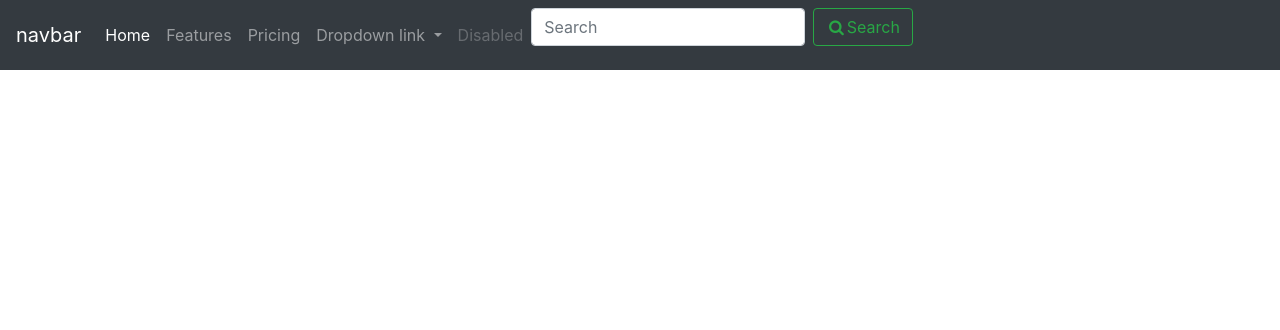
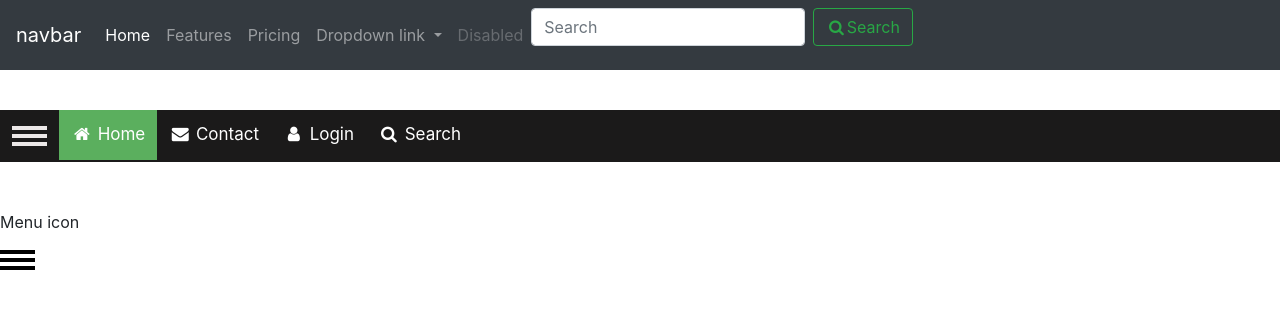
Before and after one commit to bdastur/buidler, a Flask app: template sandbox/templates/navbars.html in a window 1280 px wide. Shown: the top 330 px of the page. Run offline with Flask 2, Linux system fonts and the light colour scheme; the template is opened without the code that fills it, so the values that code supplies are empty; some libraries are stand-ins or nearby versions.

Commit message:
Update nav menu icon

```diff
--- /dev/null
+++ b/csslibs/navbars.css
@@ -0,0 +1,60 @@
+/* Custom styles to override what is default
+ provided by bootstrap
+*/
+
+
+/* Style the navigation bar */
+.custom-navbar-1 {
+        width: 100%;
+        background-color: rgb(27, 26, 26);
+        overflow: auto;
+}
+
+  /* Navbar links */
+  .custom-navbar-1 a {
+        float: left;
+        text-align: center;
+        padding: 12px;
+        color: rgb(255, 255, 255);
+        text-decoration: none;
+        font-size: 17px;
+  }
+
+  /* Navbar links on mouse-over */
+  .custom-navbar-1 a:hover {
+        background-color: rgb(77, 77, 77);
+  }
+
+  /* Current/active navbar link */
+.custom-active {
+        background-color: rgb(91, 175, 94);
+  }
+
+  /* Style the search box inside the navigation bar */
+.custom-navbar-1 input[type=text] {
+        float: right;
+        padding: 4px;
+        border: none;
+        margin-top: 8px;
+        margin-right:86px;
+        font-size: 17px;
+  }
+
+  /* Add responsiveness - will automatically display the navbar vertically instead of horizontally on screens less than 500 pixels */
+  @media screen and (max-width: 500px) {
+        .custom-navbar-1 a {
+          float: none;
+          display: block;
+        }
+  }
+
+.custom-menu-icon {
+    width: 35px;
+    height: 4px;
+    background-color: rgb(236, 232, 232);
+    margin: 4px  0;
+}
+
+.bg-color-black {
+    background-color: black;
+}
--- a/sandbox/templates/navbars.html
+++ b/sandbox/templates/navbars.html
@@ -13,6 +13,8 @@
          integrity='sha384-wvfXpqpZZVQGK6TAh5PVlGOfQNHSoD2xbE+QkPxCAFlNEevoEH3Sl0sibVcOQVnN'
          crossorigin='anonymous'>
         <!-- bs-stylesheets end -->
+        <link rel="stylesheet" type="text/css" href="{{ url_for('static',
+              filename="css/navbars.css") }}">
     </head>
     <body>
         Nav bars
@@ -65,7 +67,27 @@
                </div>
                </nav>
         <!-- bs-navbar end -->
-
+        <br><br>
+        <!-- navbar-custom1 -->
+        <!-- You need font awesome, and custom.css files -->
+        <div class='custom-navbar-1'>
+            <a href='#'>
+            <div class="custom-menu-icon"></div>
+            <div class="custom-menu-icon"></div>
+            <div class="custom-menu-icon"></div></a>
+            <a class='custom-active' href='#'><i class='fa fa-fw fa-home'></i> Home</a>
+            <a href='#'><i class='fa fa-fw fa-envelope'></i> Contact</a>
+            <a href='#'><i class='fa fa-fw fa-user'></i> Login</a>
+            <a href='#'><i class='fa fa-fw fa-search'></i> Search</a>
+        </div>
+        <!-- navbar-custom1 end -->
+        <br><br>
+        <p>Menu icon</p>
+        <!-- custom-menu-icon -->
+        <div class='custom-menu-icon bg-color-black'></div>
+        <div class='custom-menu-icon bg-color-black'></div>
+        <div class='custom-menu-icon bg-color-black'></div>
+        <!-- custom-menu-icon end -->
 
 
 
```
Also changed, not shown: vscode_snippets/html.json (+11 -2 lines), jslibs/utils.js (added), 1 other file.
